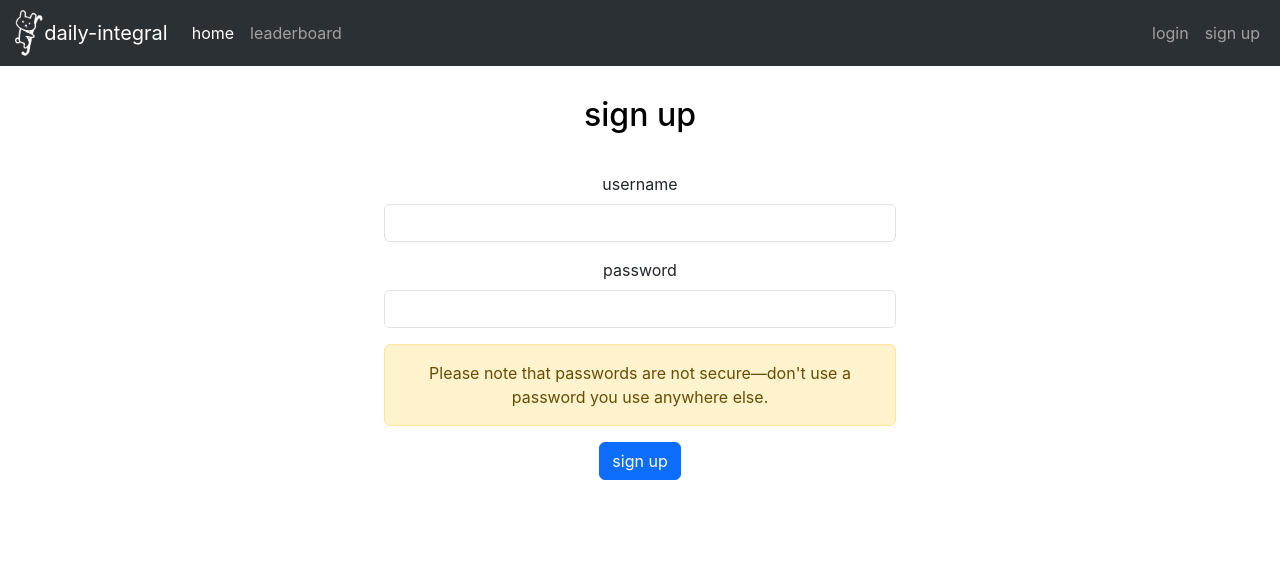
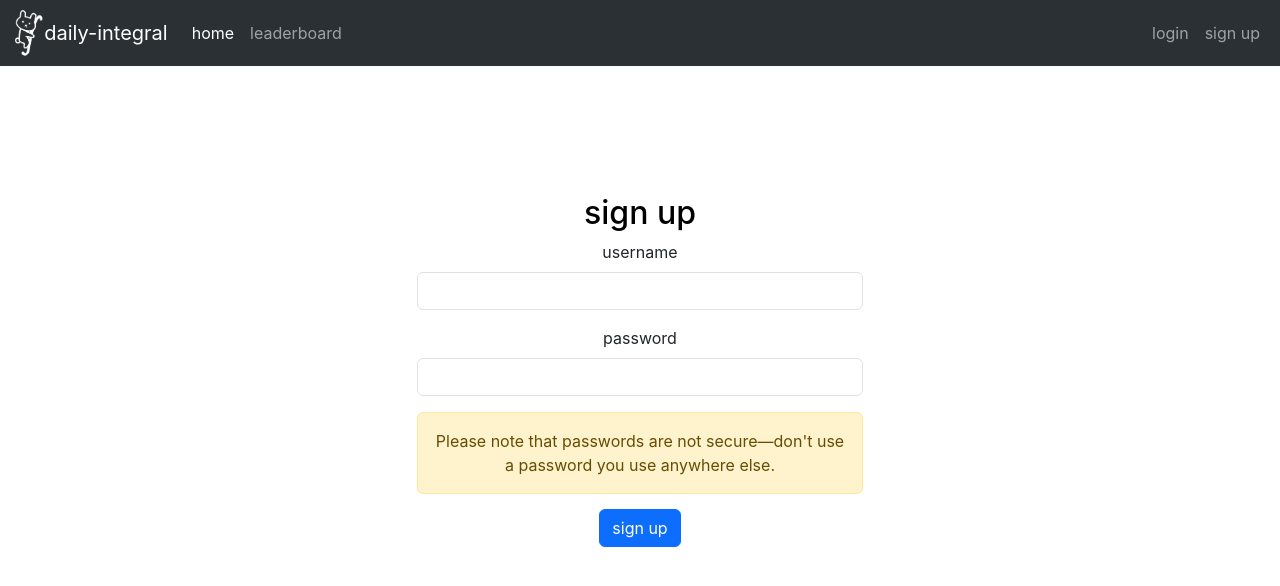
Before and after one commit to hyuncat/daily-integral, a React (Create React App) app in the folder client/: page /signup in a window 1280 px wide. Shown: the top 586 px of the page. Built offline with nearby package versions, Linux system fonts and the light colour scheme; no server answers; what react-mathquill would draw is missing.

Commit message:
can create user accountsss

```diff
--- a/client/src/pages/SignUpPage/SignUpPage.jsx
+++ b/client/src/pages/SignUpPage/SignUpPage.jsx
@@ -1,49 +1,60 @@
-import React from 'react';
-import Alert from 'react-bootstrap/Alert';
+import React, { useState } from 'react';
+import { Form, Button, Alert, Container } from 'react-bootstrap';
 
 function SignUpPage() {
-    fetch('http://localhost:5001/signup', {
+    const [username, setUsername] = useState('');
+    const [password, setPassword] = useState('');
+    const [usernameTaken, setUsernameTaken] = useState(false); // add this line
+
+    const handleSubmit = (event) => {
+        event.preventDefault();
+
+        console.log('username:', username);
+
+        fetch('http://localhost:5001/api/users/signup', {
             method: 'POST',
             headers: {
                 'Content-Type': 'application/json',
             },
             body: JSON.stringify({
-            username: 'example',
-            password: 'password',
+                username: username,
+                password: password,
             }),
         })
         .then(response => response.json())
         .then(data => {
+            if (data.token) {
                 localStorage.setItem('token', data.token); // save the token in local storage
+            } else {
+                setUsernameTaken(true); // show the alert if the username is taken
+            }
         })
         .catch((error) => {
             console.error('Error:', error);
         });
+    };
+
     return (
-        <div style={{display: 'flex', justifyContent: 'center', height: '100vh'}}>
-            <form style={{width: '40%'}}>
-                <div className="title-container">
+        <Container className="d-flex justify-content-center" style={{ height: '100vh', marginTop: '10%' }}>
+            <Form style={{ width: '40%' }} onSubmit={handleSubmit}>
                 <h1 className='heading'>sign up</h1>
-                </div>
-                <div className="mb-3">
-                    <label for="username" className="form-label">username</label>
-                    <input type="text" className="form-control" id="username" />
-                </div>
-                <div className="mb-3">
-                    <label for="password" className="form-label">password</label>
-                    <input type="password" className="form-control" id="password" />
-                </div>
-                <span style={{width: "50%", textAlign: 'justify', textAlign: 'center'}}>
-                    {/* <p>Make an account to post your scores to the leaderboard. Please note that passwords are not secure—don't use a password you use anywhere else.</p> */}
-                        <Alert variant="warning">
+                <Form.Group className="mb-3" controlId="username">
+                    <Form.Label>username</Form.Label>
+                    <Form.Control type="text" value={username} onChange={e => setUsername(e.target.value)} />
+                    {usernameTaken && <Alert variant="danger">username is already taken</Alert>}
+                </Form.Group>
+                <Form.Group className="mb-3" controlId="password">
+                    <Form.Label>password</Form.Label>
+                    <Form.Control type="password" value={password} onChange={e => setPassword(e.target.value)} />
+                </Form.Group>
+                <Alert variant="warning" style={{ width: "100%", marginBottom: "15px" }}>
                     <p className="mb-0">
                         Please note that passwords are not secure—don't use a password you use anywhere else.
                     </p>
                 </Alert>
-                </span>
-                <button type="submit" className="btn btn-primary">sign up</button>
-            </form>
-        </div>
+                <Button variant="primary" type="submit">sign up</Button>
+            </Form>
+        </Container>
     );
 }
 
```
Also changed, not shown: 2 other files (tests, documents, lock files or other folders). Lines whose indentation alone changed are shown as unchanged.
